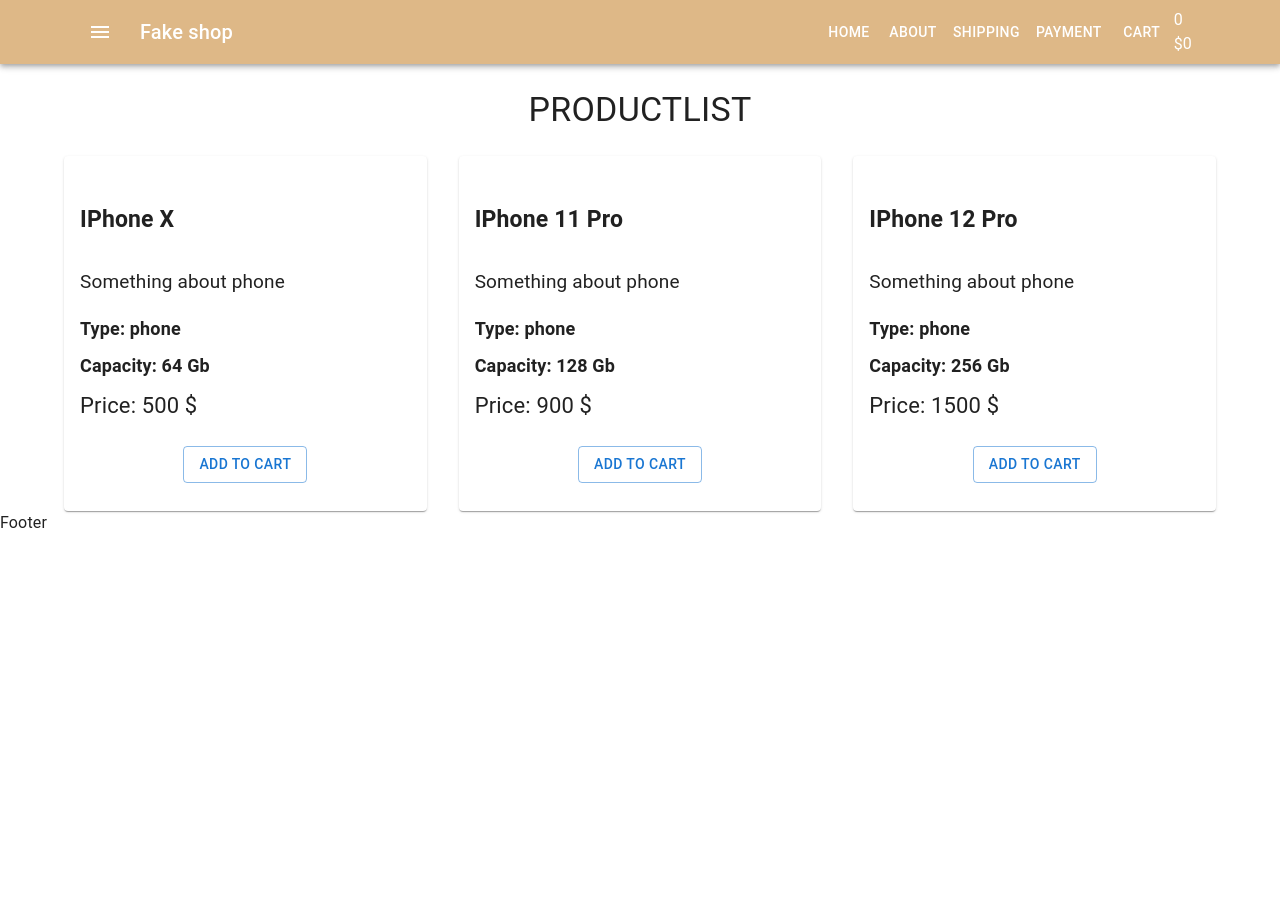
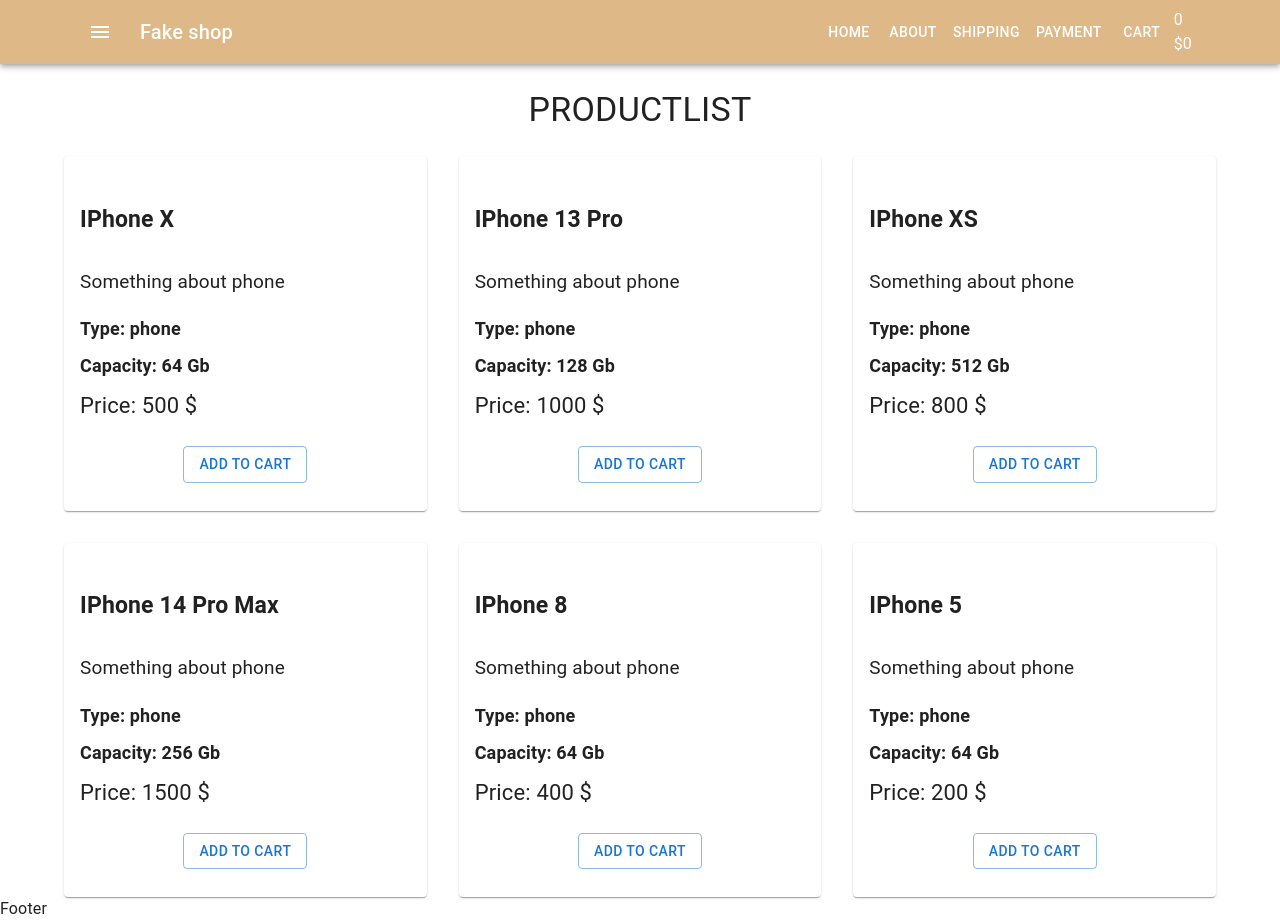
Before and after one commit to Denis-L99/React_project, a React (Create React App) app: page / in a window 1280 px wide. Before the commit the page ends 800 px from the top, so only its background shows below. Built offline with nearby package versions, Linux system fonts and the light colour scheme.

Commit message:
add productArray.ts

```diff
--- a/src/components/Products/ProductList.tsx
+++ b/src/components/Products/ProductList.tsx
@@ -1,6 +1,7 @@
 import { Grid, Typography } from '@mui/material'
 import React from 'react'
 import ProductListItem from './ProductListItem'
+import productsArray from './productsArray'
 
 
 type Props = {
@@ -25,31 +26,17 @@
          alignItems="center"
          spacing={4}
         >
+            {
+                productsArray.map((product) => (
             <Grid item xs={12} sm={6} md={4}>
                 <ProductListItem
-                name='IPhone X'
-                description='Something about phone'
-                type='phone'
-                capacity={64}
-                price={500}/>
+                name={product.name}
+                description={product.description}
+                type={product.type}
+                capacity={product.capacity}
+                price={product.price}/>
             </Grid>
-            <Grid item xs={12} sm={6} md={4}>
-                <ProductListItem
-                name='IPhone 11 Pro'
-                description='Something about phone'
-                type='phone'
-                capacity={128}
-                price={900}/>
-            </Grid>
-            <Grid item xs={12} sm={6} md={4}>
-                <ProductListItem
-                name='IPhone 12 Pro'
-                description='Something about phone'
-                type='phone'
-                capacity={256}
-                price={1500}/>
-            </Grid>
-
+            )) }
         </Grid>
     </>
   )
--- /dev/null
+++ b/src/components/Products/productsArray.ts
@@ -0,0 +1,56 @@
+type Product = {
+    name: string
+    description: string
+    type: string
+    capacity: number
+    price: number
+}
+
+
+const productsArray:Product[] = [
+    {
+        name:'IPhone X',
+        description:'Something about phone',
+        type:'phone',
+        capacity:64,
+        price:500,
+    },
+    {
+        name:'IPhone 13 Pro',
+        description:'Something about phone',
+        type:'phone',
+        capacity:128,
+        price:1000,
+    },
+    {
+        name:'IPhone XS',
+        description:'Something about phone',
+        type:'phone',
+        capacity:512,
+        price:800,
+    },
+    {
+        name:'IPhone 14 Pro Max',
+        description:'Something about phone',
+        type:'phone',
+        capacity:256,
+        price:1500,
+    },
+    {
+        name:'IPhone 8',
+        description:'Something about phone',
+        type:'phone',
+        capacity:64,
+        price:400,
+    },
+    {
+        name:'IPhone 5',
+        description:'Something about phone',
+        type:'phone',
+        capacity:64,
+        price:200,
+    },
+
+]
+
+export default productsArray
```
